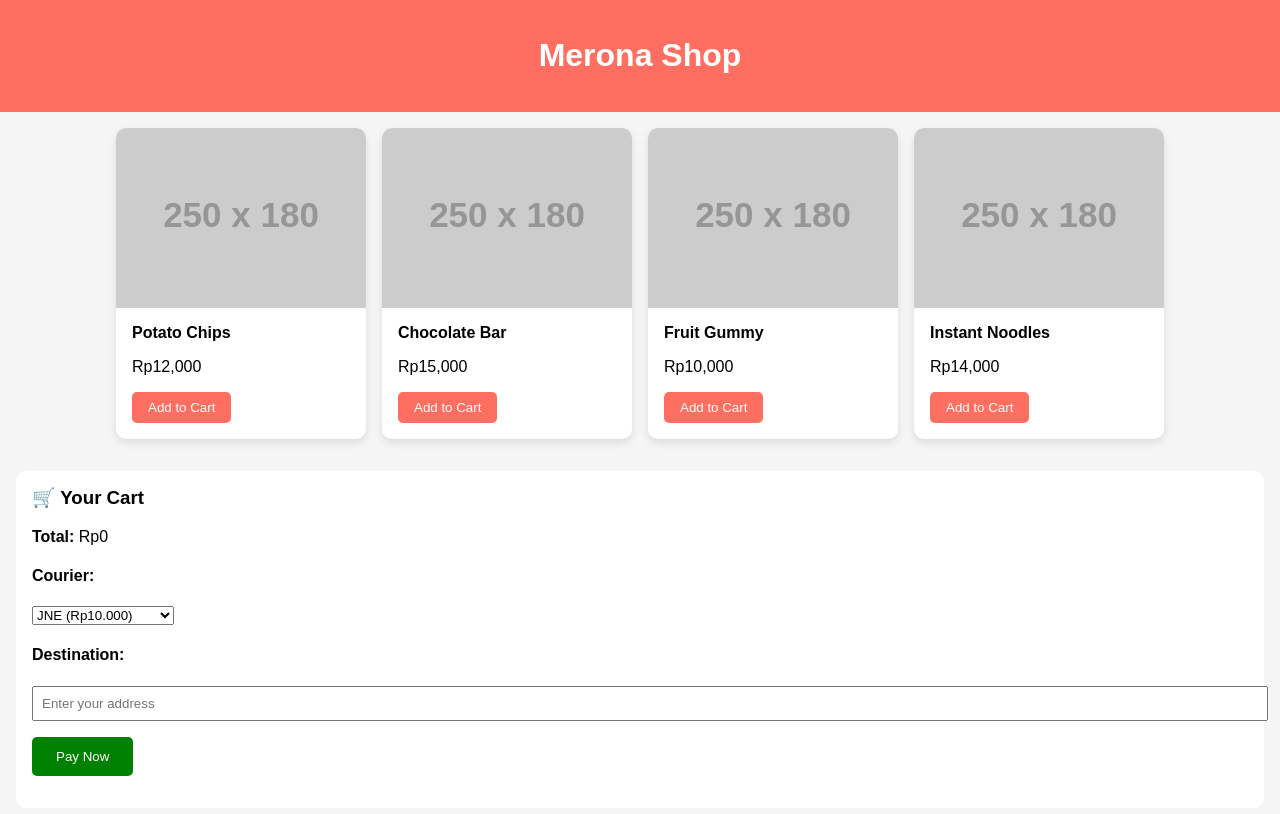
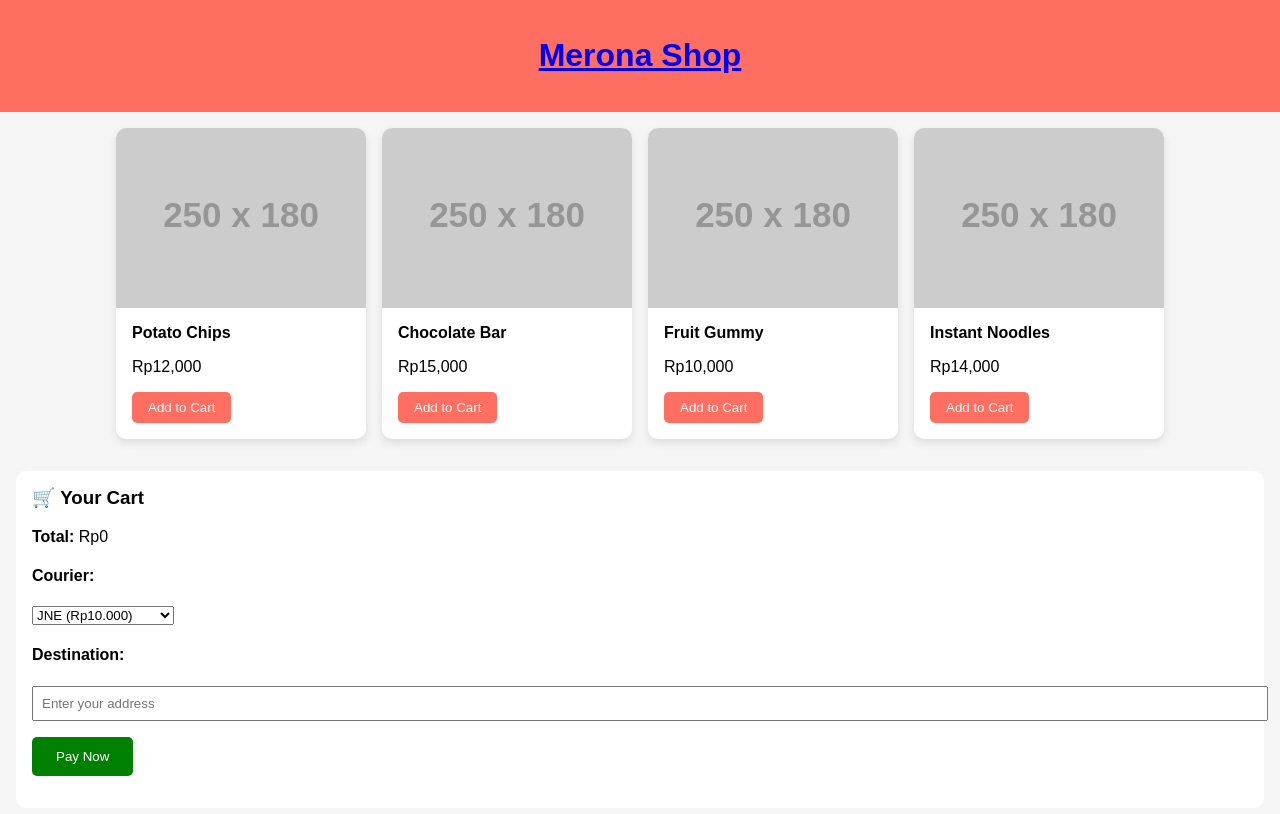
Before and after one commit to teddybelajarid/teddybelajarid.github.io, a plain HTML site: page index.html in a window 1280 px wide. Drawn offline with Linux system fonts and the light colour scheme; placeholder pictures from the web are drawn by us.

Commit message:
tambah link ke catur jawa

```diff
--- a/index.html
+++ b/index.html
@@ -89,7 +89,7 @@
 
 <body>
   <header>
-    <h1>Merona Shop</h1>
+    <a href="https://teddybelajarid.github.io/caturjawa"><h1>Merona Shop</h1></a>
   </header>
 
   <div class="container" id="product-list"></div>
```
